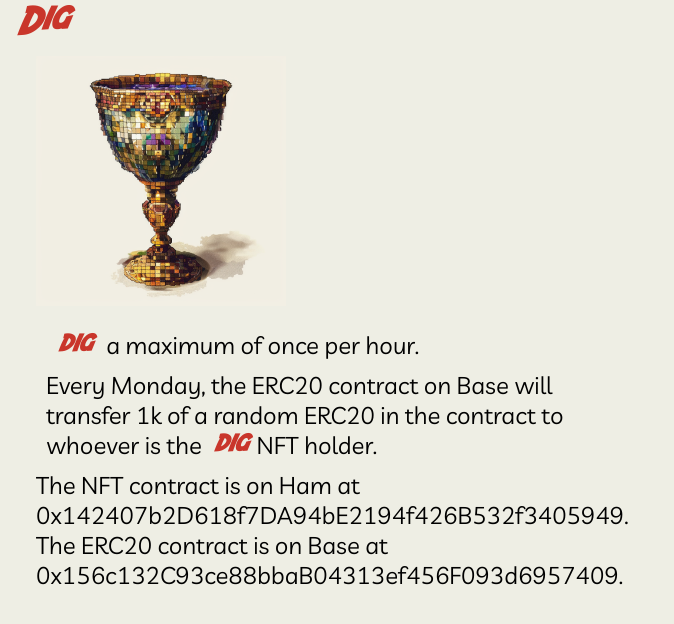
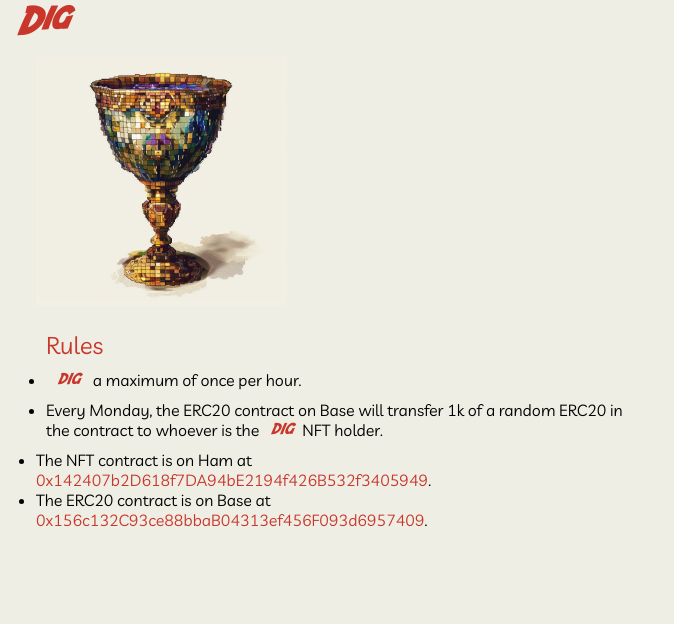
Before and after one commit to seanrobenalt/dig, a Next.js app: page /rules in a window 1280 px wide. Shown: the top 624 px of the page, without its empty margins (0-674 px from the left). Built offline with nearby package versions, Linux system fonts and the light colour scheme.

Commit message:
style edits for links

```diff
--- a/pages/about.js
+++ b/pages/about.js
@@ -54,6 +54,7 @@ export default function About() {
                 </span>
                 NFT is on the Ham blockchain. Contract:{" "}
                 <a
+                  style={{ color: "#C9362B" }}
                   target="_blank"
                   rel="noopener noreferrer"
                   href="https://explorer.ham.fun/address/0x142407b2D618f7DA94bE2194f426B532f3405949"
@@ -104,6 +105,7 @@ export default function About() {
                 </span>
                 NFT holder. Contract for the ERC20s:{" "}
                 <a
+                  style={{ color: "#C9362B" }}
                   href="https://basescan.org/address/0x156c132c93ce88bbab04313ef456f093d6957409"
                   target="_blank"
                   rel="noopener noreferrer"
--- a/pages/rules.js
+++ b/pages/rules.js
@@ -25,7 +25,16 @@ export default function About() {
           />
 
           <div style={{ margin: "10px", maxWidth: "600px" }}>
-            <h2 style={{ margin: "10px" }}>
+            <h2
+              style={{
+                color: "#C9362B",
+                margin: "0px 10px",
+              }}
+            >
+              Rules
+            </h2>
+            <ul>
+              <li style={{ margin: "10px" }}>
                 <span
                   style={{
                     color: "#C9362B",
@@ -36,8 +45,8 @@ export default function About() {
                   dig
                 </span>{" "}
                 a maximum of once per hour.
-            </h2>
-            <h2 style={{ margin: "10px" }}>
+              </li>
+              <li style={{ margin: "10px" }}>
                 Every Monday, the ERC20 contract on Base will transfer 1k of a
                 random ERC20 in the contract to whoever is the
                 <span
@@ -50,10 +59,11 @@ export default function About() {
                   dig
                 </span>
                 NFT holder.
-            </h2>
-            <h2>
+              </li>
+              <li>
                 The NFT contract is on Ham at{" "}
                 <a
+                  style={{ color: "#C9362B" }}
                   target="_blank"
                   rel="noopener noreferrer"
                   href="https://explorer.ham.fun/address/0x142407b2D618f7DA94bE2194f426B532f3405949"
@@ -61,10 +71,11 @@ export default function About() {
                   0x142407b2D618f7DA94bE2194f426B532f3405949
                 </a>
                 .
-            </h2>
-            <h2>
+              </li>
+              <li>
                 The ERC20 contract is on Base at{" "}
                 <a
+                  style={{ color: "#C9362B" }}
                   href="https://basescan.org/address/0x156c132c93ce88bbab04313ef456f093d6957409"
                   target="_blank"
                   rel="noopener noreferrer"
@@ -72,7 +83,8 @@ export default function About() {
                   0x156c132C93ce88bbaB04313ef456F093d6957409
                 </a>
                 .
-            </h2>
+              </li>
+            </ul>
           </div>
         </div>
       </div>
--- a/src/app/page.js
+++ b/src/app/page.js
@@ -32,6 +32,7 @@ export default function Home() {
               </span>
               NFT is on the Ham blockchain. Contract:{" "}
               <a
+                style={{ color: "#C9362B" }}
                 target="_blank"
                 rel="noopener noreferrer"
                 href="https://explorer.ham.fun/address/0x142407b2D618f7DA94bE2194f426B532f3405949"
@@ -82,6 +83,7 @@ export default function Home() {
               </span>
               NFT holder. Contract for the ERC20s:{" "}
               <a
+                style={{ color: "#C9362B" }}
                 href="https://basescan.org/address/0x156c132c93ce88bbab04313ef456f093d6957409"
                 target="_blank"
                 rel="noopener noreferrer"
```
Lines whose indentation alone changed are shown as unchanged.
